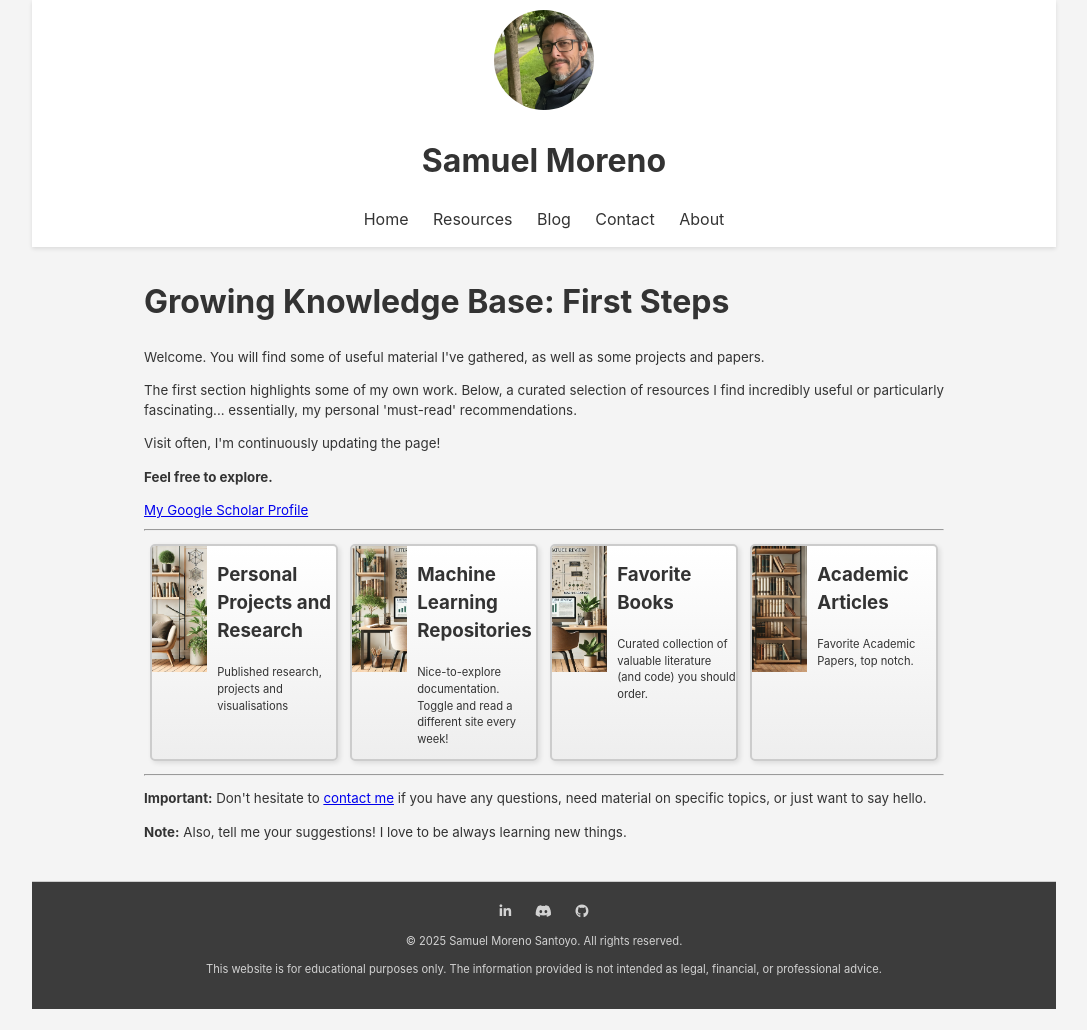
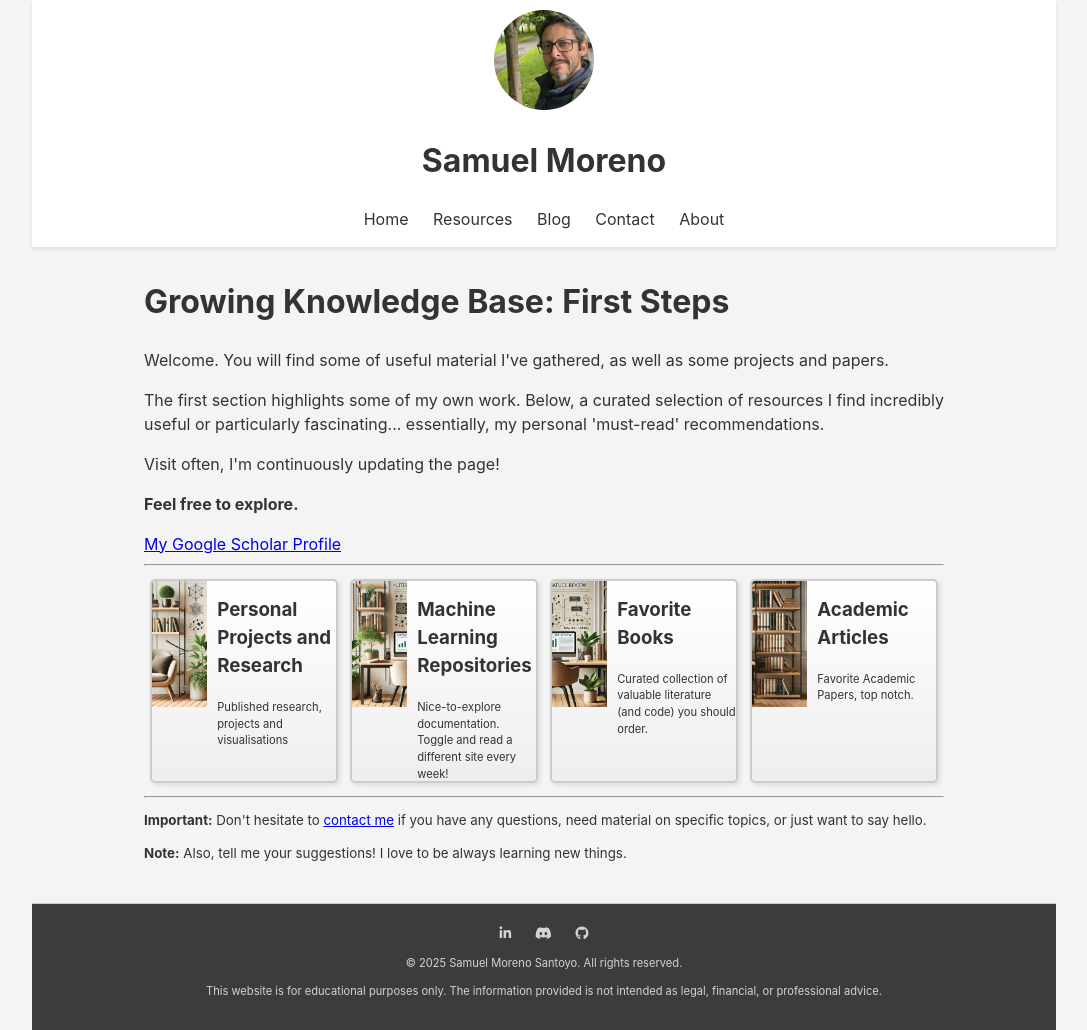
Before and after one commit to GregSom-MSc/GregSom-MSc.github.io, a Jekyll site: the page built from research.html, in a window 1280 px wide. Shown: the whole page, without its empty margins (96-1183 px from the left). Built offline with Jekyll 4.4.1, drawn with Linux system fonts in a browser that asks for light colours; before the commit the page ends 1009 px from its top, so only the background shows below that.

Commit message:
style corrections and text in description

```diff
--- a/assets/css/style.css
+++ b/assets/css/style.css
@@ -133,6 +133,27 @@
     width: 100%;
 }
 
+#details-line {
+    border: none;
+    height: 2px;
+    background: linear-gradient(to right, transparent, #134074 30%, #134074 70%, transparent);
+    margin: 1.5rem 0;
+}
+
+@media (prefers-reduced-motion: no-preference) {
+    @keyframes fadeUp {
+        from { opacity: 0; transform: translateY(10px); }
+        to   { opacity: 1; transform: translateY(0); }
+    }
+
+    #personal-projects-details,
+    #mlrepos-details,
+    #books-details,
+    #articles-details {
+        animation: fadeUp 0.3s ease;
+    }
+}
+
 .research-section {
 
     padding: 5px 20px;
@@ -227,20 +248,26 @@
 }
 
 .project-card {
-    width: 23%; /* Each card takes up 30% of the container width */
-    margin-right: 10px;
+    width: 23%;
     margin: 5px;
     border: 2.5px solid #ccc;
     padding: 0px;
     border-radius: 5px;
     overflow: hidden;
     box-shadow: 2px 2px 5px rgba(0, 0, 0, 0.1);
-    transition: transform 0.8s ease-in-out;
+    transition: transform 0.2s ease, box-shadow 0.2s ease, border-color 0.2s ease, max-height 0.35s ease;
+    max-height: 200px;
     background: linear-gradient(to bottom, #FFFFFF, #EEEEEE);
     cursor: pointer;
-    display: flex; /* Use flexbox for image and text positioning */
+    display: flex;
     flex-direction: row;
     align-items: flex-start;
+}
+
+.project-card:hover {
+    transform: translateY(-2px);
+    box-shadow: 0 6px 16px rgba(19, 64, 116, 0.15);
+    border-color: #134074;
 }
 
 .image-container {
--- a/research.html
+++ b/research.html
@@ -5,25 +5,34 @@
 
 <script src="{{ '/js/functions.js' | relative_url }}"></script>
 
-<h1>Growing Knowledge Base: First Steps </h1>
+<h1>Growing Knowledge Base: First Steps</h1>
 
-        <div style="text-align: justify; font-size: smaller;">
-            <p>Welcome. You will find some of useful material I've gathered, as well as some projects and papers.</p>
+<div style="text-align: justify">
+  <p>
+    Welcome. You will find some of useful material I've gathered, as well as
+    some projects and papers.
+  </p>
 
-            <p>The first section highlights some of my own work. Below, a curated selection of resources I find incredibly useful or particularly fascinating... essentially, my personal 'must-read' recommendations.</p>
+  <p>
+    The first section highlights some of my own work. Below, a curated selection
+    of resources I find incredibly useful or particularly fascinating...
+    essentially, my personal 'must-read' recommendations.
+  </p>
 
   <p>Visit often, I'm continuously updating the page!</p>
 
   <p><b>Feel free to explore.</b></p>
 
-            <a href="https://scholar.google.com/citations?user=cXjzSawAAAAJ&hl=es">My Google Scholar Profile</a>
+  <a href="https://scholar.google.com/citations?user=cXjzSawAAAAJ&hl=es"
+    >My Google Scholar Profile</a
+  >
 </div>
 
-        <hr>
+<hr />
 
 <div class="projects-container">
   <div class="project-card">
-            <img src="{{ '/assets/Images/1.png' | relative_url }}" alt="Personal">
+    <img src="{{ '/assets/Images/1.png' | relative_url }}" alt="Personal" />
     <div class="text-content">
       <h3>Personal Projects and Research</h3>
       <div class="project-details">
@@ -32,25 +41,30 @@
     </div>
   </div>
   <div class="project-card">
-            <img src="{{ '/assets/Images/2.png' | relative_url }}" alt="mlrepos">
+    <img src="{{ '/assets/Images/2.png' | relative_url }}" alt="mlrepos" />
     <div class="text-content">
       <h3>Machine Learning Repositories</h3>
       <div class="project-details">
-                <p>Nice-to-explore documentation. Toggle and read a different site every week!</p>
+        <p>
+          Nice-to-explore documentation. Toggle and read a different site every
+          week!
+        </p>
       </div>
     </div>
   </div>
   <div class="project-card">
-            <img src="{{ '/assets/Images/3.png' | relative_url }}" alt="books">
+    <img src="{{ '/assets/Images/3.png' | relative_url }}" alt="books" />
     <div class="text-content">
       <h3>Favorite Books</h3>
       <div class="project-details">
-                <p>Curated collection of valuable literature (and code) you should order.</p>
+        <p>
+          Curated collection of valuable literature (and code) you should order.
+        </p>
       </div>
     </div>
   </div>
   <div class="project-card">
-            <img src="{{ '/assets/Images/4.png' | relative_url }}" alt="papers">
+    <img src="{{ '/assets/Images/4.png' | relative_url }}" alt="papers" />
     <div class="text-content">
       <h3>Academic Articles</h3>
       <div class="project-details">
@@ -60,62 +74,114 @@
   </div>
 </div>
 
+<hr id="details-line" style="display: none" />
 
-<hr id="details-line" style="display: none;">
-
-<div id="personal-projects-details" style="display: none;">
+<div id="personal-projects-details" style="display: none">
   <section class="research-section">
     <h3 class="section-title">Personal Projects and Research</h3>
     <ul class="research-list">
-            <li><a href="https://github.com/GregSom-MSc/Public_Projects" target="_blank">Public Nano Projects</a></li>
-            <li><a href="https://econoquantum.cucea.udg.mx/index.php/EQ/article/view/113" target="_blank">Remittances from USA to Mexico</a></li>
-            <li><a href="https://gregsom-msc.github.io/Bubble_Maps_SG23/" target="_blank">Disease Prevalence Maps by NHS Region</a></li>
-            <li><a href="https://public.tableau.com/app/profile/samuel5241/vizzes" target="_blank">Tableau projects</a></li>
+      <li>
+        <a href="https://github.com/GregSom-MSc/Public_Projects" target="_blank"
+          >Public Nano Projects</a
+        >
+      </li>
+      <li>
+        <a
+          href="https://econoquantum.cucea.udg.mx/index.php/EQ/article/view/113"
+          target="_blank"
+          >Remittances from USA to Mexico</a
+        >
+      </li>
+      <li>
+        <a
+          href="https://gregsom-msc.github.io/Bubble_Maps_SG23/"
+          target="_blank"
+          >Disease Prevalence Maps by NHS Region</a
+        >
+      </li>
+      <li>
+        <a
+          href="https://public.tableau.com/app/profile/samuel5241/vizzes"
+          target="_blank"
+          >Tableau projects</a
+        >
+      </li>
     </ul>
   </section>
-    <br>
+  <br />
 </div>
 
-<div id="mlrepos-details" style="display: none;">
+<div id="mlrepos-details" style="display: none">
   <section class="research-section">
     <h3 class="section-title">Machine Learning Repositories:</h3>
     <a href="mlrepos.html" target="_blank">
-                <div style="text-align: center;">
-                <button style="display: inline-block; padding: 15px 45px; cursor: pointer; background-color: #134074; color: white; text-decoration: none; font-size: .9em; border-radius: 4px;">Click Here!</button>
+      <div style="text-align: center">
+        <button
+          style="
+            display: inline-block;
+            padding: 15px 45px;
+            cursor: pointer;
+            background-color: #134074;
+            color: white;
+            text-decoration: none;
+            font-size: 0.9em;
+            border-radius: 4px;
+          "
+        >
+          Click Here!
+        </button>
       </div>
-                <br>
+      <br />
     </a>
-            <div style="text-align: justify;">This page contains some nice-to-explore documentation, I eagerly recommend you to explore it if you are a Machine Learning practitioner.</div>
-            <p>Whether you're just starting or you're already a pro, you'll find tons of cool documentation to explore. Click the button below to get started!</p>
-
+    <div style="text-align: justify">
+      This page contains some nice-to-explore documentation, I eagerly recommend
+      you to explore it if you are a Machine Learning practitioner.
+    </div>
+    <p>
+      Whether you're just starting or you're already a pro, you'll find tons of
+      cool documentation to explore. Click the button below to get started!
+    </p>
   </section>
-        <br>
+  <br />
 </div>
 
-<div id="books-details" style="display: none;">
+<div id="books-details" style="display: none">
   <h2>Books worth including in your collection</h2>
-    <div style="text-align: justify; font-size: smaller;">
-        <p>This is a nice personal selection of fascinating books, primarily focused on finance and economics.Click the buttons on the right to see a Summary.</p>
+  <div style="text-align: justify">
+    <p>
+      This is a nice personal selection of fascinating books, primarily focused
+      on finance and economics. Click the buttons on the right to see a Summary.
+    </p>
   </div>
-    <hr>
+  <hr />
   <div id="resourcesb"></div>
   <script src="{{ '/Get_Books.js' | relative_url }}"></script>
 </div>
 
-<div id="articles-details" style="display: none;">
+<div id="articles-details" style="display: none">
   <h2>Articles worth reading</h2>
-    <div style="text-align: justify; font-size: smaller;">
-    <p>This is a nice personal selection of great academic articles, primarily focused on finance and economics. Click the buttons on the right to display their Abstract.</p>
+  <div style="text-align: justify">
+    <p>
+      This is a personal selection of useful academic articles, primarily
+      focused on finance and economics. Click the buttons on the right to
+      display their Abstracts.
+    </p>
   </div>
-    <hr>
+  <hr />
   <div id="resources"></div>
   <script src="{{ '/Get_Articles.js' | relative_url }}"></script>
-
 </div>
 
-<hr>
-<div style="text-align: justify; font-size: smaller;">
-<p><b>Important:</b> Don't hesitate to <a href="https://GregSom-MSc.github.io/contact">contact me</a> if you have any questions, need material on specific topics, or just want to say hello.</p>
+<hr />
+<div style="text-align: justify; font-size: smaller">
+  <p>
+    <b>Important:</b> Don't hesitate to
+    <a href="https://GregSom-MSc.github.io/contact">contact me</a> if you have
+    any questions, need material on specific topics, or just want to say hello.
+  </p>
 
-<p><b>Note:</b> Also, tell me your suggestions! I love to be always learning new things.</p>
+  <p>
+    <b>Note:</b> Also, tell me your suggestions! I love to be always learning
+    new things.
+  </p>
 </div>
```
Lines whose indentation alone changed are shown as unchanged.
